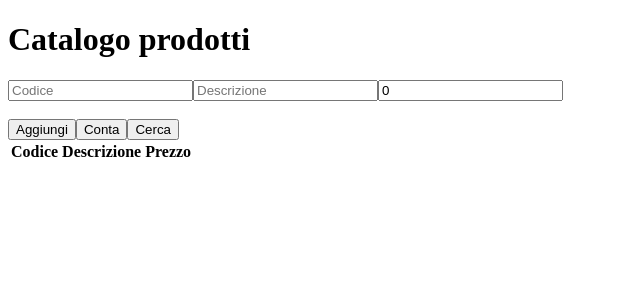
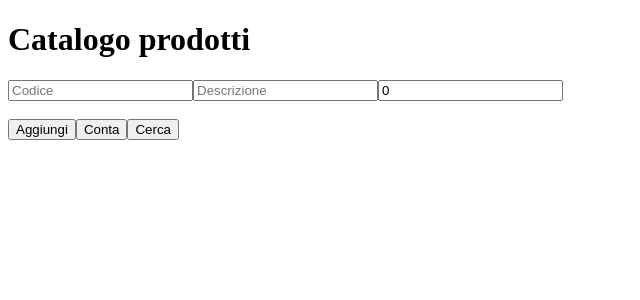
Before and after one commit to Giulia2Gargano/catalogoRoute-ill, an Angular app in the folder catalogoRoute-ill-client/: page /main-page in a window 1280 px wide. Shown: the top 300 px of the page, without its empty margins (0-640 px from the left). Built offline with nearby package versions, Linux system fonts and the light colour scheme.

Commit message:
Update Path

```diff
--- a/catalogoRoute-ill-client/src/app/app-routing.module.ts
+++ b/catalogoRoute-ill-client/src/app/app-routing.module.ts
@@ -1,11 +1,13 @@
 import { NgModule } from '@angular/core';
 import { Routes, RouterModule } from '@angular/router';
+import { CercaComponent } from './cerca/cerca.component';
+import { ContaComponent } from './conta/conta.component';
 import { MainComponent } from './main/main.component';
 
 const routes: Routes = [
   { path: 'main-page', component: MainComponent },
-  { path: 'search-page', component: MainComponent },
-  { path: 'count-page', component: MainComponent },
+  { path: 'search-page', component: CercaComponent },
+  { path: 'count-page', component: ContaComponent },
   { path: '', redirectTo: '/main-page', pathMatch: 'full' }
 ];
 
--- a/catalogoRoute-ill-client/src/app/main/main.component.css
+++ b/catalogoRoute-ill-client/src/app/main/main.component.css
@@ -0,0 +1 @@
+.table,tr,td,th {border: 1px solid black}
--- a/catalogoRoute-ill-client/src/app/main/main.component.html
+++ b/catalogoRoute-ill-client/src/app/main/main.component.html
@@ -1,7 +1,7 @@
 <h1>Catalogo prodotti</h1>
-<app-form-panel (contaOut)="vaiAPaginaConta($event)" (cercaOut)="vaiAPaginaCerca($event)" ></app-form-panel>
+<app-form-panel (contaOut)="vaiAPaginaConta($event)" (cercaOut)="vaiAPaginaCerca($event)"></app-form-panel>
 <br>
-<table>
+<table *ngIf="med.prodotti.length>0">
     <tr>
         <th>Codice</th>
         <th>Descrizione</th>
```
